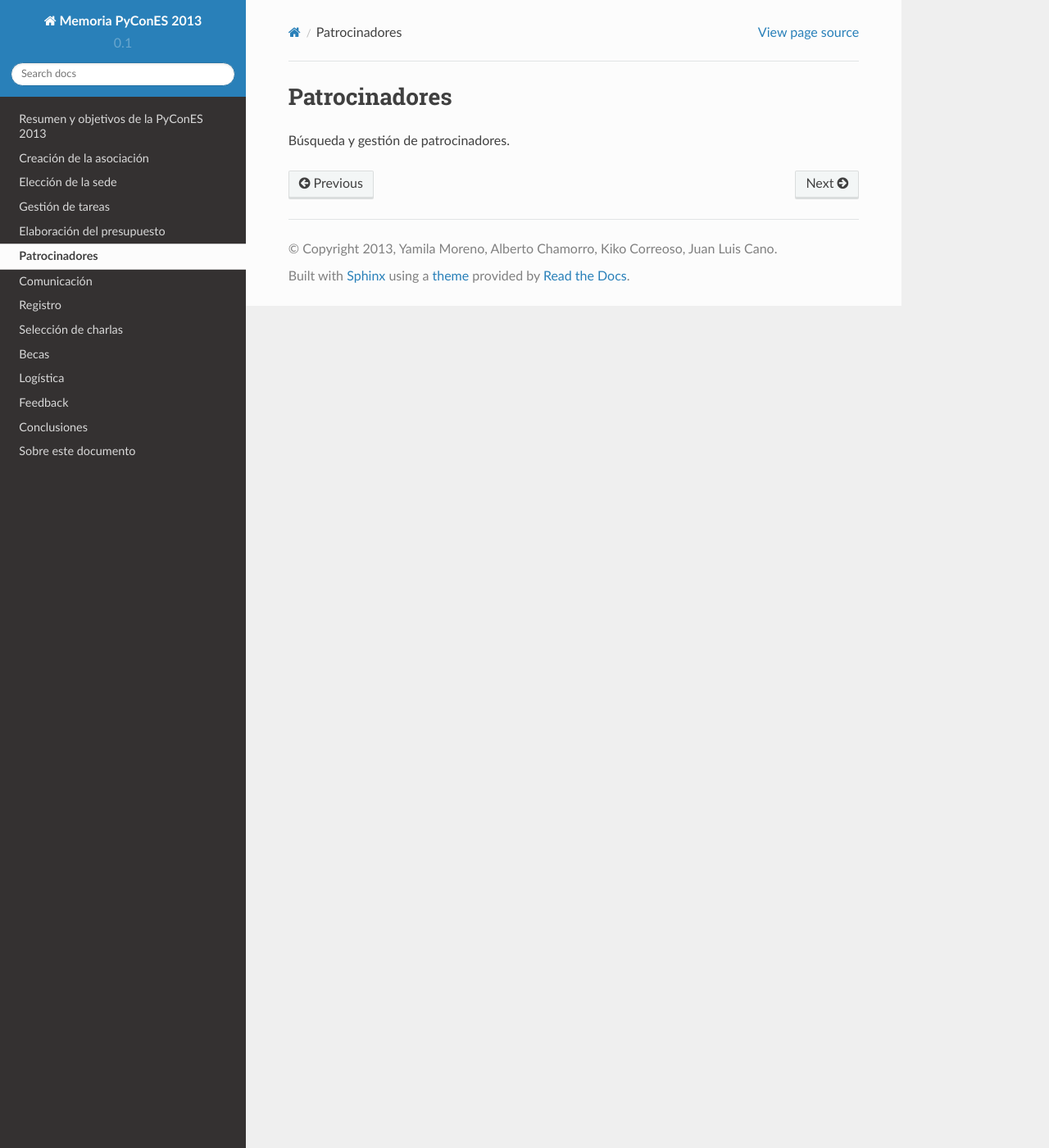
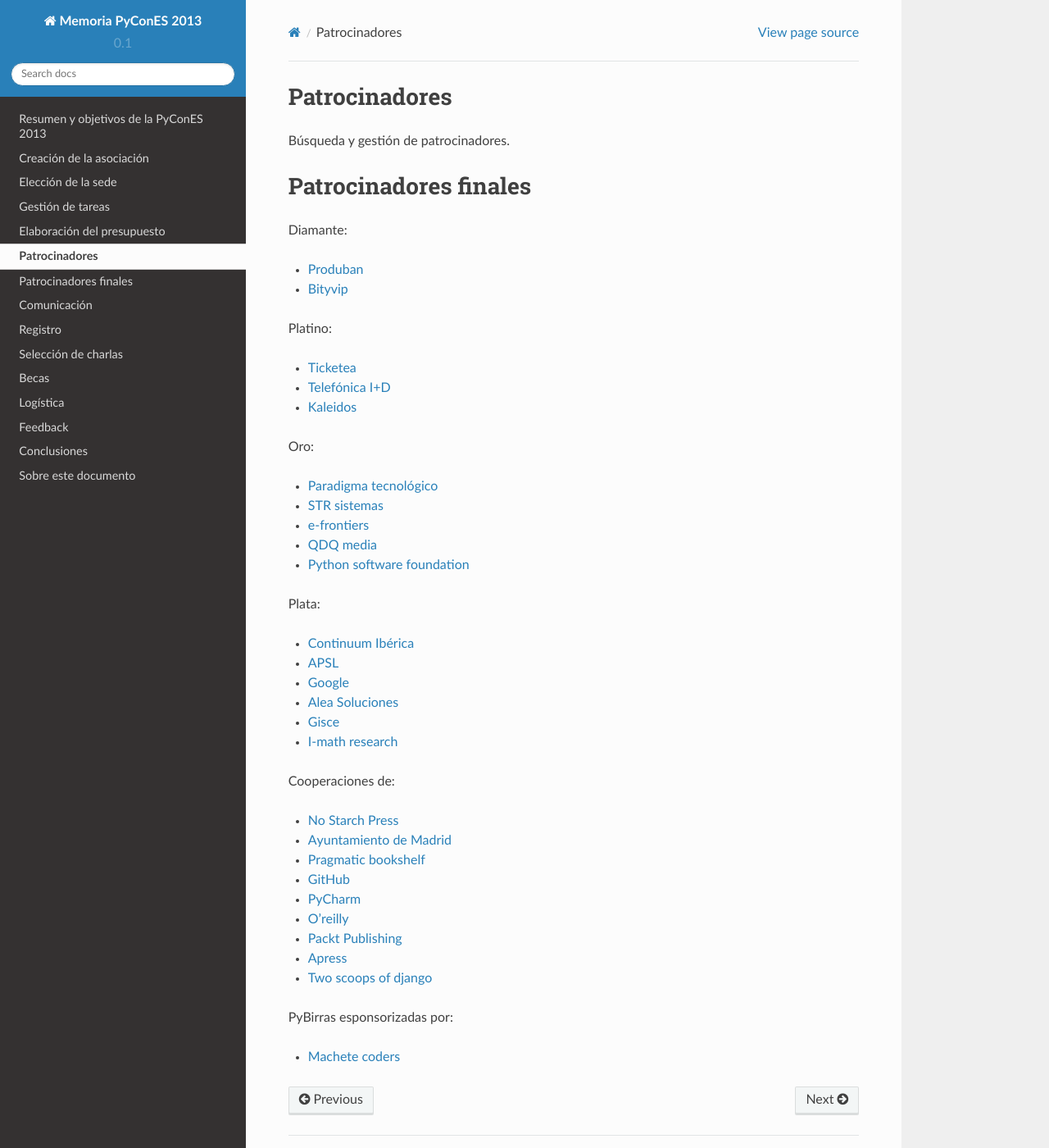
Before and after one commit to python-spain/postmortem-pycones2013, a Sphinx documentation site: the page built from source/patrocinadores.rst, in a window 1280 px wide and 1400 px high. Shown: the whole window at 82% size. Built offline with Sphinx 7.4.7 and the Read the Docs theme 2.0.0, drawn with Linux system fonts in a browser that asks for light colours.

Commit message:
Inclusión de todos los patrocinadores finales y enlaces

```diff
--- a/source/patrocinadores.rst
+++ b/source/patrocinadores.rst
@@ -2,3 +2,77 @@
 ==============
 
 Búsqueda y gestión de patrocinadores.
+
+Patrocinadores finales
+======================
+
+Diamante:
+
+* `Produban`_
+* `Bityvip`_
+
+Platino:
+
+* `Ticketea`_
+* `Telefónica I+D`_
+* `Kaleidos`_
+
+Oro:
+
+* `Paradigma tecnológico`_
+* `STR sistemas`_
+* `e-frontiers`_
+* `QDQ media`_
+* `Python software foundation`_
+
+Plata:
+
+* `Continuum Ibérica`_
+* `APSL`_
+* `Google`_
+* `Alea Soluciones`_
+* `Gisce`_
+* `I-math research`_
+
+Cooperaciones de:
+
+* `No Starch Press`_
+* `Ayuntamiento de Madrid`_
+* `Pragmatic bookshelf`_
+* `GitHub`_
+* `PyCharm`_
+* `O'reilly`_
+* `Packt Publishing`_
+* `Apress`_
+* `Two scoops of django`_
+
+PyBirras esponsorizadas por:
+
+* `Machete coders`_
+
+.. _Produban: http://www.produban.com/
+.. _Bityvip: http://www.bityvip.es
+.. _Ticketea: http://www.ticketea.es/
+.. _Telefónica I+D: http://www.tid.es
+.. _Kaleidos: http://www.kaleidos.net
+.. _Paradigma tecnológico: http://www.paradigmatecnologico.com/
+.. _STR sistemas: http://www.strsistemas.com
+.. _e-frontiers: http://e-frontiers.ie/
+.. _QDQ media: https://www.qdqmedia.com/
+.. _Python software foundation: http://www.python.org
+.. _Continuum Ibérica: http://www.continuum.io/
+.. _APSL: http://www.apsl.net
+.. _Google: http://www.google.com
+.. _Alea soluciones: http://www.alea-soluciones.com
+.. _Gisce: http://gisce.net/
+.. _I-math research: http://www.imathresearch.com
+.. _No Starch Press: http://nostarch.com/
+.. _Ayuntamiento de Madrid: http://www.lacatedralonline.es
+.. _Pragmatic bookshelf: http://www.pragprog.com/
+.. _GitHub: https://github.com
+.. _PyCharm: http://www.jetbrains.com/pycharm
+.. _O'reilly: http://oreilly.com/
+.. _Packt Publishing: http://www.packtpub.com/
+.. _Apress: http://www.apress.com/
+.. _Two scoops of django: http://www.2scoops.co/2F/
+.. _Machete coders: http://machetecode.rs/
```
